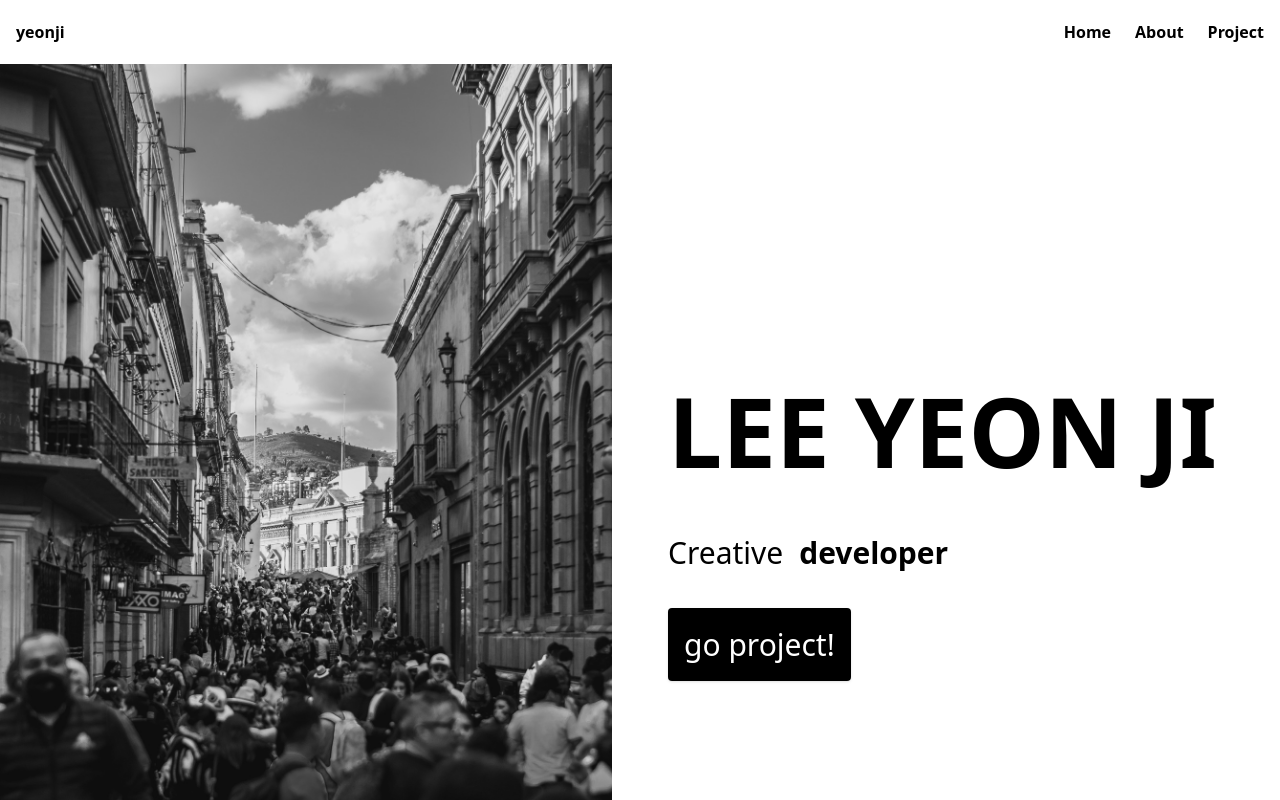
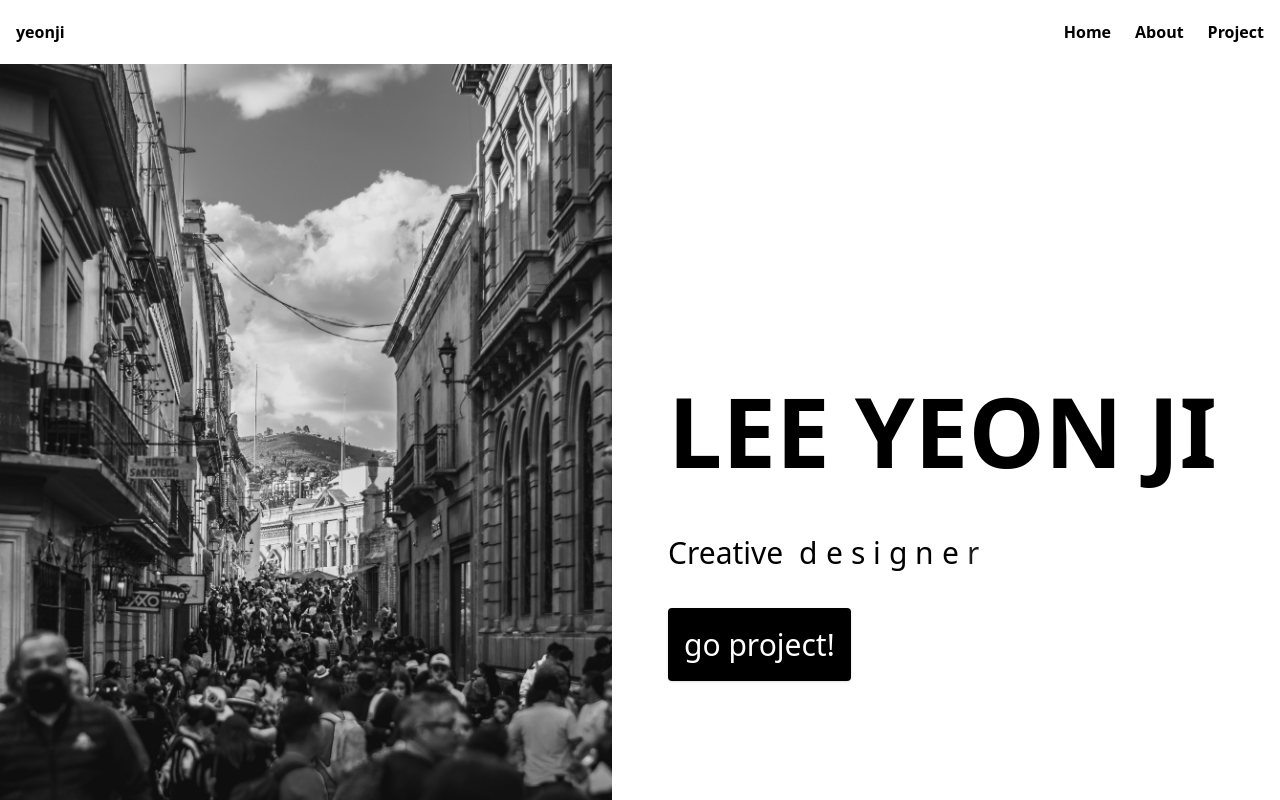
Before and after one commit to lee-yeon-ji/yeonji_portfolio, a React (Create React App) app: page / in a window 1280 px wide. Shown: the top 800 px of the page. Built offline with nearby package versions, Linux system fonts and the light colour scheme.

Commit message:
home page

```diff
--- a/src/pages/Home.jsx
+++ b/src/pages/Home.jsx
@@ -1,29 +1,147 @@
+// import {useState, useEffect} from "react";
+//
+// export default function Home() {
+//
+//     const words = ["developer", "creator", "engineer", "innovator"]
+//     // const [currentWord, setCurrentWord] = useState(words[0]);
+//     const [currentWordIndex, setCurrentWordIndex] = useState(0);
+//     const [animate, setAnimate] = useState(false);
+//
+//     // useEffect(() => {
+//     //     //     const interval = setInterval(() => {
+//     //     //         setCurrentWord(prev =>{
+//     //     //             let nextIndex = words.indexOf(prev) + 1;
+//     //     //             if(nextIndex >= words.length) nextIndex = 0;
+//     //     //             return words[nextIndex]
+//     //     //         });
+//     //     //     }, 2000); //2초마다 단어 변경
+//     //     //     return () => clearInterval(interval);
+//     //     // }, []);
+//
+//
+//         useEffect(() => {
+//             const interval = setInterval(() => {
+//                 setAnimate(true); // 애니메이션 시작
+//                 setTimeout(() => {
+//                     setCurrentWordIndex(prev => (prev + 1) % words.length);
+//                     setAnimate(false); // 애니메이션 초기화
+//                 }, 500); // 애니메이션 지속 시간과 맞추기
+//             }, 2500); // 단어 변경 주기 (애니메이션 포함)
+//
+//             return () => clearInterval(interval);
+//         }, [words.length]);
+//
+//
+//     return (
+//
+//
+//         <div className="grid grid-cols-2 gap-14 max-w-7xl mx-auto max-h-full">
+//             <div>
+//                 <div className="">
+//                     <img src="/img/img_home_bg.jpg" alt="img"/>
+//                 </div>
+//             </div>
+//             <div className="flex flex-col justify-center ">
+//                 <h1 className="font-bold text-8xl">LEE YEON JI</h1>
+//
+//                 {/*<div className="flex gap-4 text-3xl pt-14">*/}
+//                 {/*    <div>Creative</div>*/}
+//                 {/*    <div className="font-semibold">{currentWord}</div>*/}
+//                 {/*</div>*/}
+//
+//
+//                 <div className="flex gap-4 text-3xl pt-14">
+//                     <div>Creative</div>
+//                     <div className={`font-semibold overflow-hidden relative h-10 w-40`}>
+//                         <span
+//                             className={`block absolute transition-transform duration-500 ${animate ? "-translate-x-full opacity-0" : "translate-x-0 opacity-100"}`}>
+//                             {words[currentWordIndex]}
+//                         </span>
+//                         <span
+//                             className={`block absolute transition-transform duration-500 ${animate ? "translate-x-0 opacity-100" : "translate-x-full opacity-0"}`}>
+//                             {words[(currentWordIndex + 1) % words.length]}
+//                         </span>
+//                     </div>
+//                 </div>
+//
+//                 <div className="pt-14">
+//                     <a className="bg-black text-white px-4 py-4 text-3xl rounded shadow hover:shadow-lg hover:bg-white hover:text-black hover:border-black transition duration-200"
+//                        href="/project">go project!</a>
+//
+//                 </div>
+//
+//             </div>
+//         </div>
+//
+//     );
+// }
+
+import { useState, useEffect } from "react";
 
 export default function Home() {
+    const words = ["developer", "designer", "creator", "engineer", "innovator"];
+    const [currentWordIndex, setCurrentWordIndex] = useState(0);
+
+    useEffect(() => {
+        const interval = setInterval(() => {
+            setCurrentWordIndex((prev) => (prev + 1) % words.length);
+        }, 3000);
+        return () => clearInterval(interval);
+    }, []);
+
     return (
-
-
         <div className="grid grid-cols-2 gap-14 max-w-7xl mx-auto max-h-full">
             <div>
-                <div className="">
-                    <img src="/img/img_home_bg.jpg" alt="img"/>
-                </div>
+                <img src="/img/img_home_bg.jpg" alt="img" />
             </div>
-            <div className="flex flex-col justify-center ">
+            <div className="flex flex-col justify-center">
                 <h1 className="font-bold text-8xl">LEE YEON JI</h1>
 
                 <div className="flex gap-4 text-3xl pt-14">
                     <div>Creative</div>
-                    <div className="font-semibold">developer</div>
+                    <div style={{ display: "flex", gap: "8px", perspective: "600px" }}>
+                        {words[currentWordIndex].split("").map((char, idx) => (
+                            <span
+                                key={`${currentWordIndex}-${idx}`}
+                                style={{
+                                    display: "inline-block",
+                                    backfaceVisibility: "hidden",
+                                    animation: `flipY 1.5s ease forwards`,
+                                    animationDelay: `${idx * 0.2}s`,
+                                }}
+                            >
+                                {char}
+                            </span>
+                        ))}
+                    </div>
                 </div>
 
                 <div className="pt-14">
-                    <a className="bg-black text-white px-4 py-4 text-3xl rounded shadow hover:shadow-lg hover:bg-white hover:text-black hover:border-black transition duration-200" href="/project">go project!</a>
+                    <a
+                        className="bg-black text-white px-4 py-4 text-3xl rounded shadow hover:shadow-lg hover:bg-white hover:text-black hover:border-black transition duration-200"
+                        href="/project"
+                    >
+                        go project!
+                    </a>
+                </div>
+            </div>
 
-                </div>
-
-            </div>
+            <style>{`
+                @keyframes flipY {
+                    0% {
+                        transform: rotateY(0deg);
+                        opacity: 1;
+                    }
+                    50% {
+                        transform: rotateY(90deg);
+                        opacity: 0;
+                    }
+                    100% {
+                        transform: rotateY(0deg);
+                        opacity: 1;
+                    }
+                }
+            `}</style>
         </div>
-
     );
-};
+}
```
